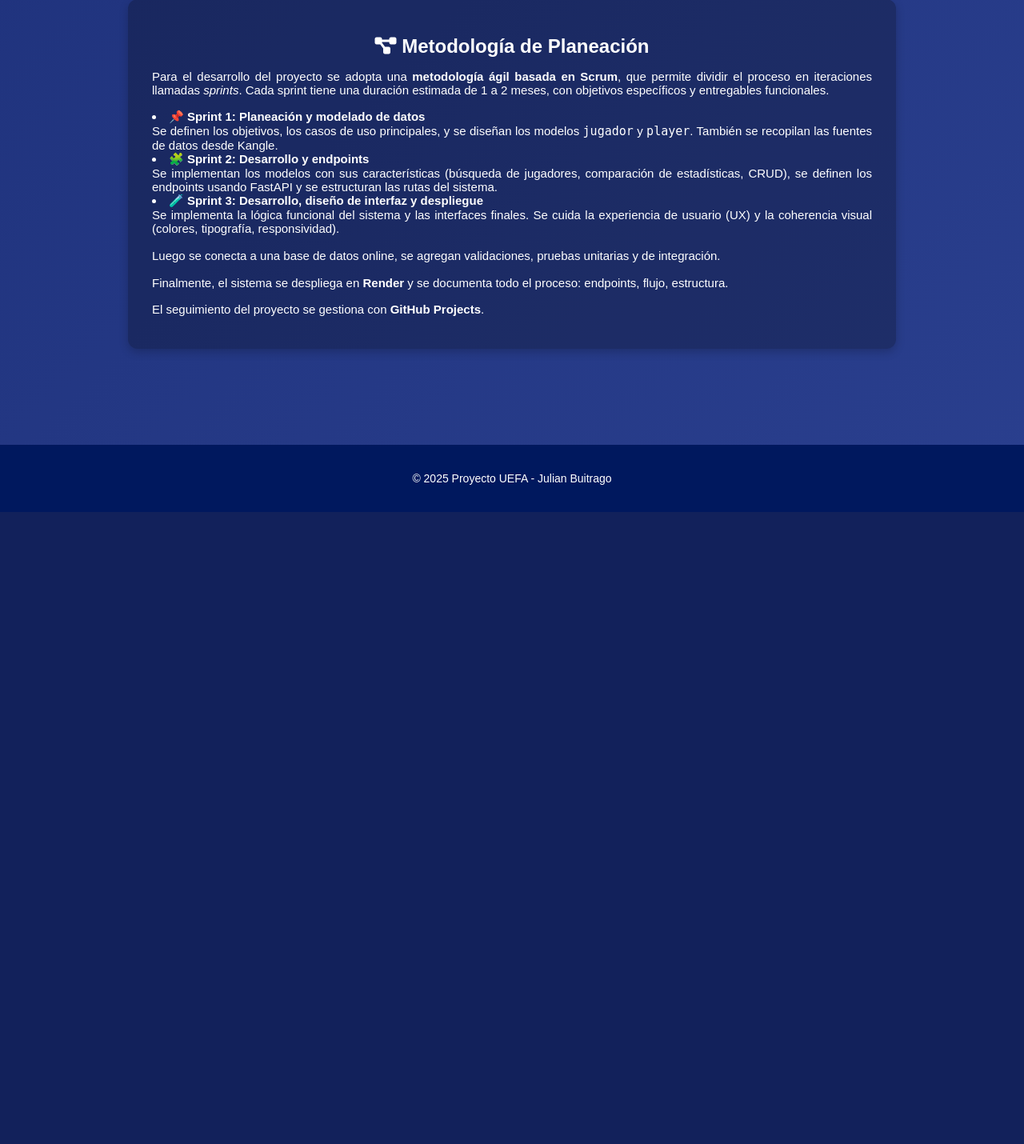
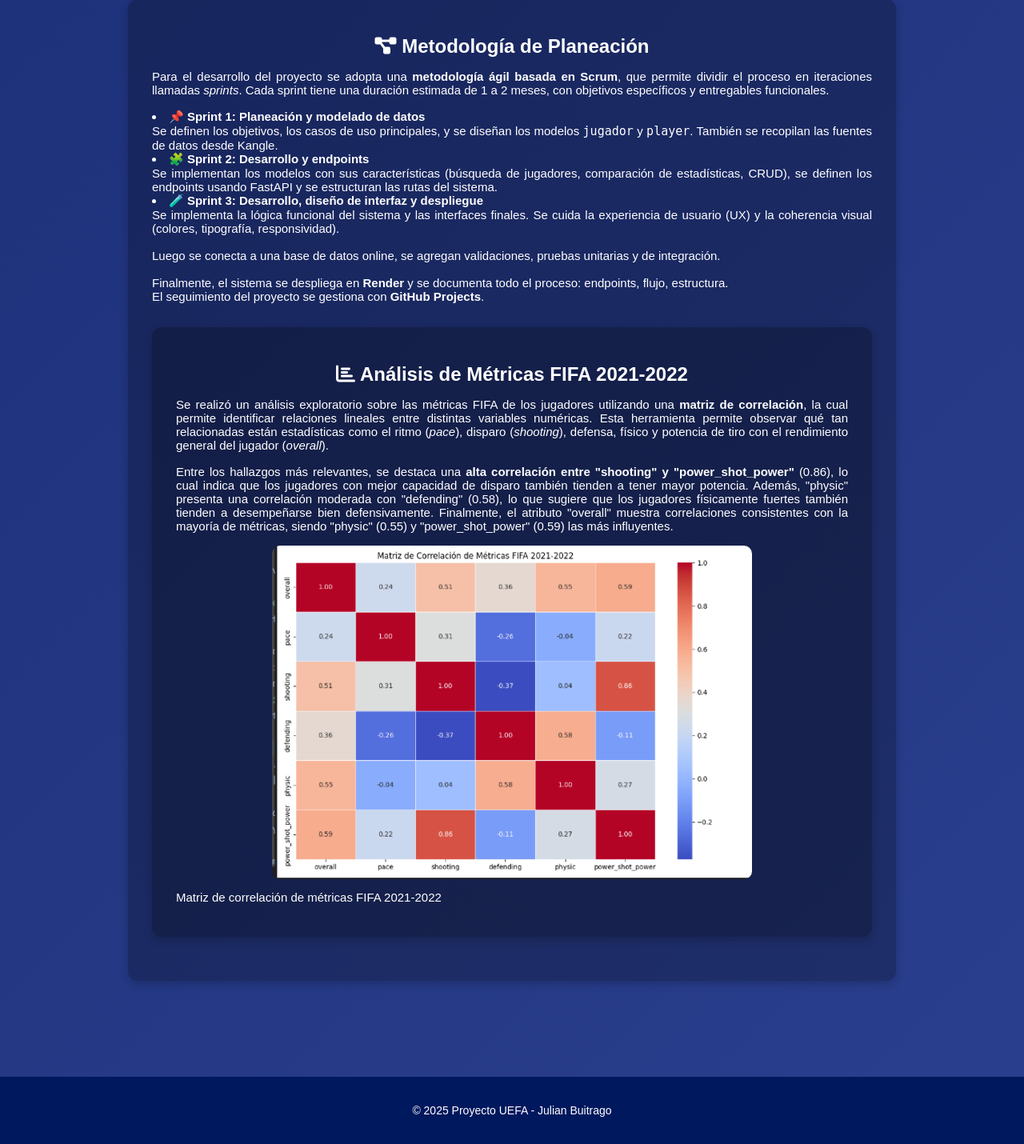
Before and after one commit to jebuitrago79/Uefa2021-2022, a FastAPI app: page /planeacion in a window 1280 px wide. Shown: the part 2951-4381 px from the top of the page at 80% size. Before the commit the page ends 3591 px from the top, so only its background shows below. Run offline with FastAPI, Linux system fonts and the light colour scheme.

Commit message:
se carga la matriz y se agrega en planeacion

```diff
--- a/Analisis_metricas.py
+++ b/Analisis_metricas.py
@@ -3,7 +3,7 @@ import matplotlib.pyplot as plt
 import seaborn as sns
 import statsmodels.api as sm
 
-df = pd.read_csv("Player_Equipos_Europeos2021_22.csv")
+df = pd.read_csv("Jugadores_2021_22.csv")
 
 metricas = ["overall", "pace", "shooting", "defending", "physic", "power_shot_power"]
 df_metricas = df[metricas].dropna()
--- a/templates/planeacion.html
+++ b/templates/planeacion.html
@@ -207,10 +207,38 @@
 
                 Finalmente, el sistema se despliega en <strong>Render</strong> y se documenta todo el proceso:
                 endpoints, flujo, estructura.
+                   <p>El seguimiento del proyecto se gestiona con <strong>GitHub Projects</strong>.</p>
             </li>
         </ul>
 
-        <p>El seguimiento del proyecto se gestiona con <strong>GitHub Projects</strong>.</p>
+
+        <div class="bloque">
+            <h2><i class="fas fa-chart-bar"></i> Análisis de Métricas FIFA 2021-2022</h2>
+            <p>
+                Se realizó un análisis exploratorio sobre las métricas FIFA de los jugadores utilizando una
+                <strong>matriz de correlación</strong>, la cual permite identificar relaciones lineales entre
+                distintas variables numéricas. Esta herramienta permite observar qué tan relacionadas están
+                estadísticas como el ritmo (<em>pace</em>), disparo (<em>shooting</em>), defensa, físico y
+                potencia de tiro con el rendimiento general del jugador (<em>overall</em>).
+            </p>
+
+            <p>
+                Entre los hallazgos más relevantes, se destaca una
+                <strong>alta correlación entre "shooting" y "power_shot_power"</strong> (0.86), lo cual indica que
+                los jugadores con mejor capacidad de disparo también tienden a tener mayor potencia. Además,
+                "physic" presenta una correlación moderada con "defending" (0.58), lo que sugiere que los jugadores
+                físicamente fuertes también tienden a desempeñarse bien defensivamente. Finalmente, el atributo
+                "overall" muestra correlaciones consistentes con la mayoría de métricas, siendo "physic" (0.55) y
+                "power_shot_power" (0.59) las más influyentes.
+            </p>
+
+            <div style="text-align: center; margin-top: 1rem;">
+                <img src="/static/img/matriz.png" alt="Matriz de Correlación FIFA"
+                     style="max-width: 600px; border-radius: 10px;">
+                <p style="margin-top: 10px;">Matriz de correlación de métricas FIFA 2021-2022</p>
+            </div>
+        </div>
+
     </div>
 </section>
 {% endblock %}
```
Also changed, not shown: static/img/matriz.png (added).
